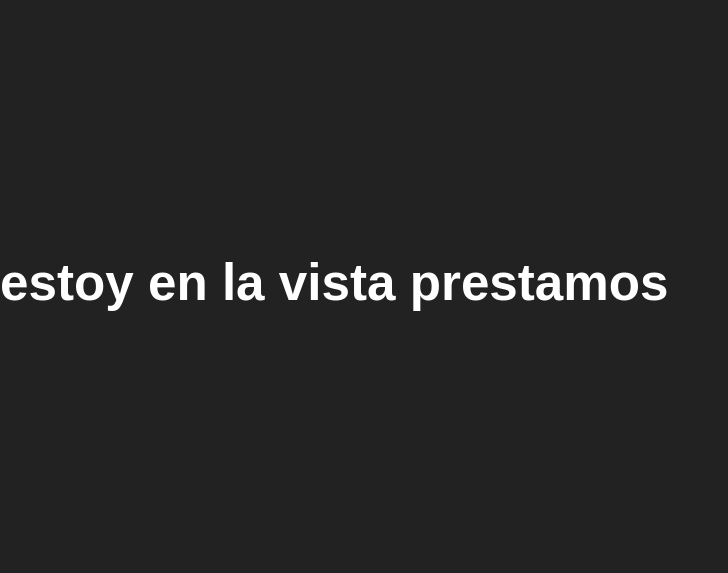
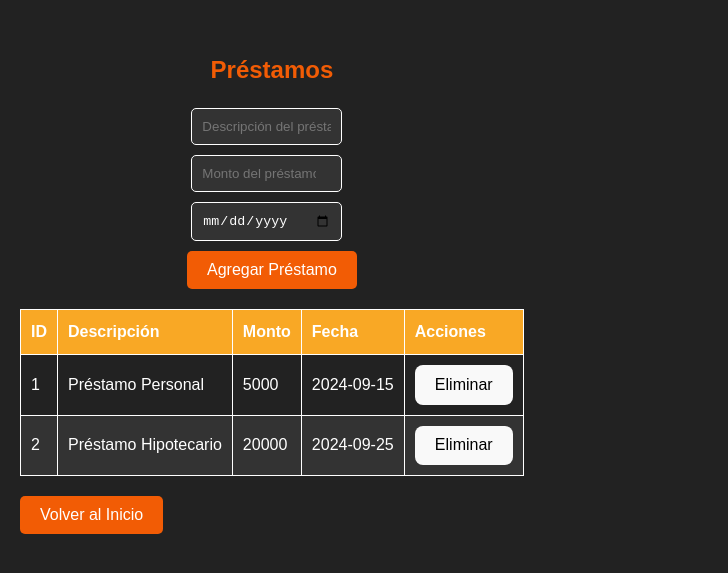
Before and after one commit to juanma161008/frontendweb, a React (Vite) app: page /Prestamos in a window 1280 px wide. Shown: the part 117-690 px from the top of the page, without its empty margins (0-728 px from the left). Built offline with nearby package versions, Linux system fonts and the light colour scheme.

Commit message:
Front Prestamos

```diff
--- a/src/screens/prestamos/Prestamos.css
+++ b/src/screens/prestamos/Prestamos.css
@@ -0,0 +1,73 @@
+.prestamos-container {
+    padding: 20px;
+    color: #fff;
+}
+
+h2 {
+    color: rgb(242, 92, 5);
+    text-align: center;
+}
+
+.form-container {
+    margin-bottom: 20px;
+    display: flex;
+    flex-direction: column;
+    gap: 10px;
+}
+
+.form-container input {
+    padding: 10px;
+    border: 1px solid #fff;
+    border-radius: 5px;
+    background-color: #333;
+    color: #fff;
+}
+
+.form-container button {
+    padding: 10px 20px;
+    background-color: rgb(242, 92, 5);
+    border: none;
+    color: #fff;
+    border-radius: 5px;
+    cursor: pointer;
+    transition: background-color 0.3s ease;
+}
+
+.form-container button:hover {
+    background-color: rgb(255, 107, 10);
+}
+
+.prestamos-table {
+    width: 100%;
+    border-collapse: collapse;
+}
+
+.prestamos-table th,
+.prestamos-table td {
+    border: 1px solid #fff;
+    padding: 10px;
+    text-align: left;
+}
+
+.prestamos-table th {
+    background-color: #f9a825;
+}
+
+.prestamos-table tr:nth-child(even) {
+    background-color: #333;
+}
+
+.back-button {
+    margin-top: 20px;
+    padding: 10px 20px;
+    background-color: rgb(242, 92, 5);
+    color: #fff;
+    border: none;
+    border-radius: 5px;
+    cursor: pointer;
+    transition: background-color 0.3s ease;
+}
+
+.back-button:hover {
+    background-color: rgb(255, 107, 10);
+}
--- a/src/screens/prestamos/Prestamos.jsx
+++ b/src/screens/prestamos/Prestamos.jsx
@@ -1,9 +1,109 @@
-import React from "react";
+import React, { useState, useEffect } from 'react';
+import './Prestamos.css';
+import { useNavigate } from 'react-router-dom';
 
-export default function Prestamos(){
-    return(
-        <div>
-            <h1>estoy en la vista prestamos</h1>
+export default function Prestamos() {
+    const [prestamos, setPrestamos] = useState([]);
+    const [nuevoPrestamo, setNuevoPrestamo] = useState({
+        descripcion: '',
+        monto: '',
+        fecha: '',
+    });
+
+    const navigate = useNavigate();
+
+    useEffect(() => {
+        const prestamosIniciales = [
+            { id: 1, descripcion: 'Préstamo Personal', monto: 5000, fecha: '2024-09-15' },
+            { id: 2, descripcion: 'Préstamo Hipotecario', monto: 20000, fecha: '2024-09-25' },
+        ];
+        setPrestamos(prestamosIniciales);
+    }, []);
+
+    const handleInputChange = (e) => {
+        const { name, value } = e.target;
+        setNuevoPrestamo({
+            ...nuevoPrestamo,
+            [name]: value,
+        });
+    };
+
+    const agregarPrestamo = () => {
+        const nuevo = {
+            id: prestamos.length + 1,
+            ...nuevoPrestamo,
+            monto: parseFloat(nuevoPrestamo.monto),
+            fecha: nuevoPrestamo.fecha,
+        };
+        setPrestamos([...prestamos, nuevo]);
+        setNuevoPrestamo({ descripcion: '', monto: '', fecha: '' });
+    };
+
+    const eliminarPrestamo = (id) => {
+        const nuevosPrestamos = prestamos.filter(p => p.id !== id);
+        setPrestamos(nuevosPrestamos);
+    };
+
+    return (
+        <div className="prestamos-container">
+            <h2>Préstamos</h2>
+            <div className="form-container">
+                <input
+                    type="text"
+                    name="descripcion"
+                    placeholder="Descripción del préstamo"
+                    value={nuevoPrestamo.descripcion}
+                    onChange={handleInputChange}
+                />
+                <input
+                    type="number"
+                    name="monto"
+                    placeholder="Monto del préstamo"
+                    value={nuevoPrestamo.monto}
+                    onChange={handleInputChange}
+                />
+                <input
+                    type="date"
+                    name="fecha"
+                    placeholder="Fecha del préstamo"
+                    value={nuevoPrestamo.fecha}
+                    onChange={handleInputChange}
+                />
+                <button onClick={agregarPrestamo}>Agregar Préstamo</button>
+            </div>
+            <table className="prestamos-table">
+                <thead>
+                    <tr>
+                        <th>ID</th>
+                        <th>Descripción</th>
+                        <th>Monto</th>
+                        <th>Fecha</th>
+                        <th>Acciones</th>
+                    </tr>
+                </thead>
+                <tbody>
+                    {prestamos.length > 0 ? (
+                        prestamos.map((prestamo) => (
+                            <tr key={prestamo.id}>
+                                <td>{prestamo.id}</td>
+                                <td>{prestamo.descripcion}</td>
+                                <td>{prestamo.monto}</td>
+                                <td>{prestamo.fecha}</td>
+                                <td>
+                                    <button onClick={() => eliminarPrestamo(prestamo.id)}>
+                                        Eliminar
+                                    </button>
+                                </td>
+                            </tr>
+                        ))
+                    ) : (
+                        <tr>
+                            <td colSpan="5" style={{ textAlign: 'center' }}>No hay préstamos disponibles</td>
+                        </tr>
+                    )}
+                </tbody>
+            </table>
+            <button className="back-button" onClick={() => navigate('/')}>Volver al Inicio</button>
         </div>
-    )
+    );
 }
```
